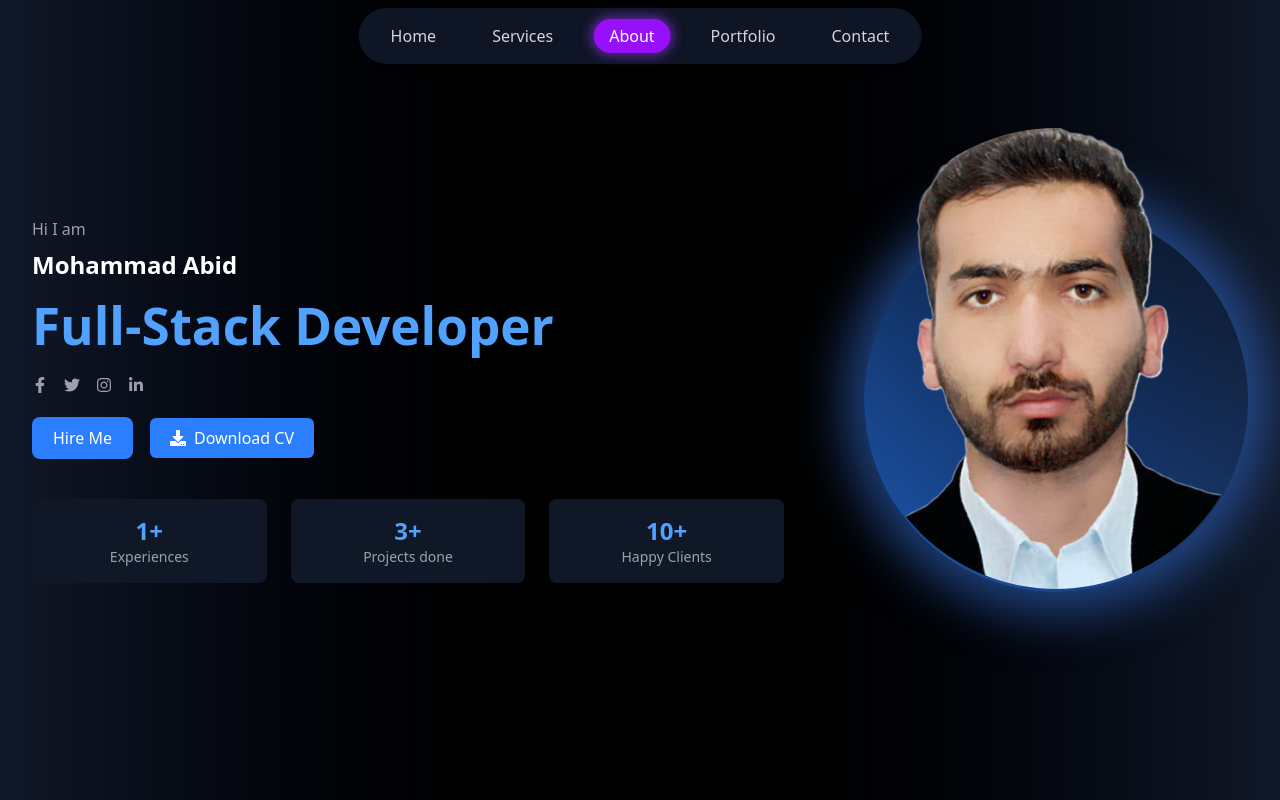
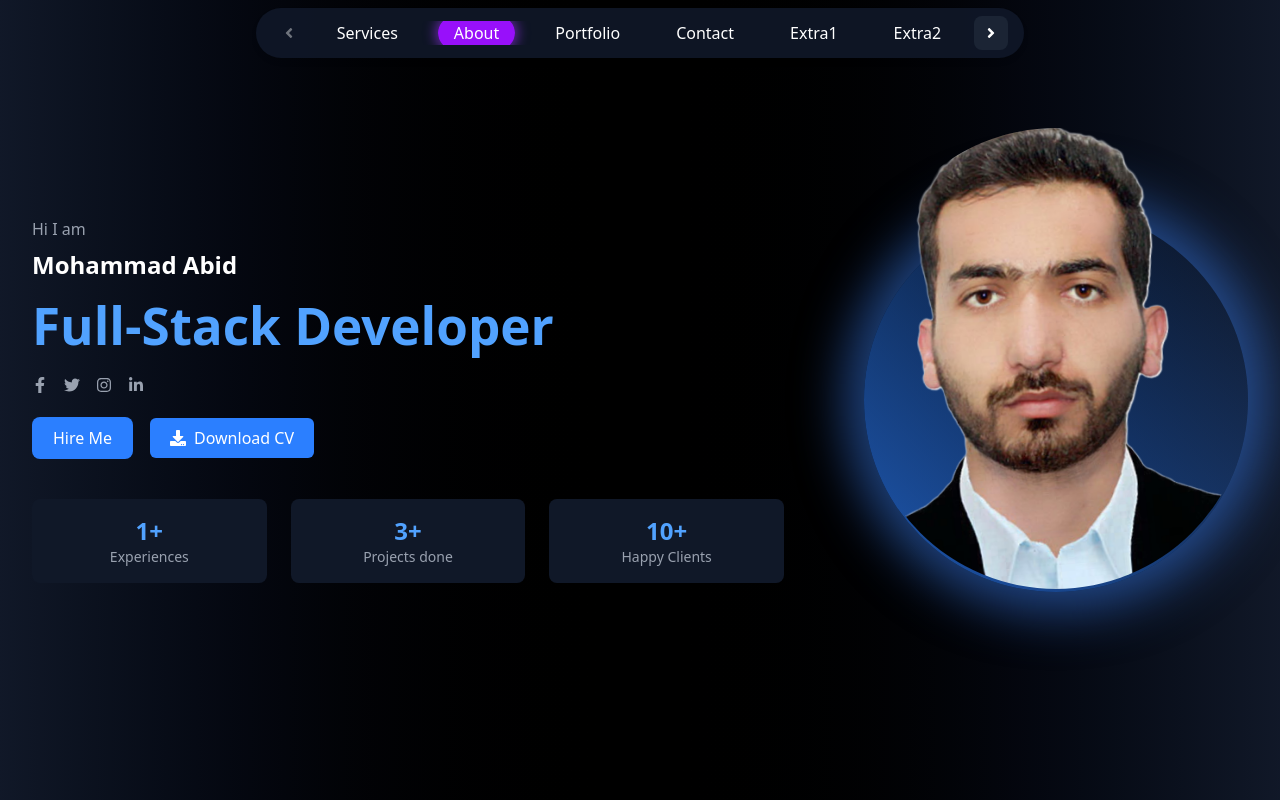
Before and after one commit to MohammadAbid1234/PortfolioMay2024, a React (Vite) app: page /PortfolioMay2024/main in a window 1280 px wide. Shown: the top 800 px of the page. Built offline with nearby package versions, Linux system fonts and the light colour scheme.

Commit message:
Update something

```diff
--- a/src/components/HomePage.jsx
+++ b/src/components/HomePage.jsx
@@ -1,6 +1,7 @@
 import { useEffect, useMemo, useState } from 'react';
 import { FaDownload, FaFacebookF, FaInstagram, FaLinkedinIn, FaTwitter } from 'react-icons/fa';
 import AbidImage from '/abid2.png';
+import Navbar from './Navbar';
 
 export default function BottomNav() {
   const [active, setActive] = useState('home');
@@ -12,6 +13,9 @@ export default function BottomNav() {
       { id: 'services', label: 'Services' },
       { id: 'about', label: 'About' },
       { id: 'portfolio', label: 'Portfolio' },
+      { id: 'contact', label: 'Contact' },
+      { id: 'contact', label: 'Contact' },
+      { id: 'contact', label: 'Contact' },
       { id: 'contact', label: 'Contact' },
     ],
     []
@@ -62,11 +66,14 @@ export default function BottomNav() {
     };
   }, [links]);
 
+
+
+
   return (
     <section
       id="home"
       className=" pt-10 md:pt-0  bg-gradient-to-r from-gray-900 via-black to-gray-900  bg-black text-white min-h-screen flex flex-col justify-center px-8 ">
-      <nav
+      {/* <nav
         className={` fixed left-1/2 transform -translate-x-1/2 bg-gray-900/90 px-4 py-4 rounded-full shadow-md z-50 transition-all duration-500 ${
           isTop ? 'top-2' : 'bottom-4 '
         }`}>
@@ -86,7 +93,13 @@ export default function BottomNav() {
             </li>
           ))}
         </ul>
-      </nav>
+      </nav> */}
+   {/* pass active in below component
+          */}
+
+
+<Navbar active={active} isTop={isTop} links={links} />
+
       {/* <p>abid</p> */}
       {/* Hero content */}
       <div className="   flex flex-col md:flex-row items-center justify-between gap-10 md:gap-20 py-12 ">
--- /dev/null
+++ b/src/components/Navbar.jsx
@@ -0,0 +1,103 @@
+import { useRef, useState, useEffect, useMemo } from "react";
+import { FaAngleLeft, FaAngleRight } from "react-icons/fa";
+
+export default function Navbar({ active, isTop }) {
+  const scrollRef = useRef(null);
+  const [canScrollLeft, setCanScrollLeft] = useState(false);
+  const [canScrollRight, setCanScrollRight] = useState(false);
+
+  const links = useMemo(
+    () => [
+      { id: "home", label: "Home" },
+      { id: "services", label: "Services" },
+      { id: "about", label: "About" },
+      { id: "portfolio", label: "Portfolio" },
+      { id: "contact", label: "Contact" },
+      { id: "extra1", label: "Extra1" },
+      { id: "extra2", label: "Extra2" },
+      { id: "extra3", label: "Extra3" },
+    ],
+    []
+  );
+
+  const checkScroll = () => {
+    if (!scrollRef.current) return;
+    const { scrollLeft, scrollWidth, clientWidth } = scrollRef.current;
+    setCanScrollLeft(scrollLeft > 0);
+    setCanScrollRight(scrollLeft + clientWidth < scrollWidth);
+  };
+
+  useEffect(() => {
+    checkScroll();
+    window.addEventListener("resize", checkScroll);
+    return () => window.removeEventListener("resize", checkScroll);
+  }, []);
+
+  const scroll = (direction) => {
+    if (!scrollRef.current) return;
+    const scrollAmount = 150;
+    scrollRef.current.scrollBy({
+      left: direction === "left" ? -scrollAmount : scrollAmount,
+      behavior: "smooth",
+    });
+    setTimeout(checkScroll, 200);
+  };
+
+  return (
+    <nav
+      className={`fixed left-1/2 transform -translate-x-1/2 bg-gray-900/90 px-4 py-2 rounded-full shadow-md z-50 transition-all duration-500 ${
+        isTop ? "top-2" : "bottom-4"
+      } w-full max-w-md sm:max-w-xl md:max-w-3xl`}
+    >
+      <div className="flex items-center justify-between gap-2">
+        {/* Left Arrow OUTSIDE list */}
+        <button
+          onClick={() => scroll("left")}
+          disabled={!canScrollLeft}
+          className={`p-2 rounded-full ${
+            canScrollLeft
+              ? "bg-gray-800/80 hover:bg-gray-700 text-white"
+              : "opacity-40 cursor-not-allowed"
+          }`}
+        >
+          <FaAngleLeft />
+        </button>
+
+        {/* Scrollable Nav */}
+        <ul
+          ref={scrollRef}
+          className="flex gap-3 sm:gap-4 md:gap-6 whitespace-nowrap overflow-hidden flex-1 justify-center"
+          onScroll={checkScroll}
+        >
+          {links.map((link) => (
+            <li key={link.id} className="flex-shrink-0">
+              <a
+                href={`#${link.id}`}
+                className={`px-3 sm:px-4 py-1 sm:py-1.5 rounded-full transition-all duration-300 ${
+                  active === link.id
+                    ? "bg-purple-600 text-white shadow-[0_0_12px_3px_rgba(147,51,234,0.6)]"
+                    : "hover:bg-purple-400 hover:text-white"
+                }`}
+              >
+                {link.label}
+              </a>
+            </li>
+          ))}
+        </ul>
+
+        {/* Right Arrow OUTSIDE list */}
+        <button
+          onClick={() => scroll("right")}
+          disabled={!canScrollRight}
+          className={`p-2 rounded-full ${
+            canScrollRight
+              ? "bg-gray-800/80 hover:bg-gray-700 text-white"
+              : "opacity-40 cursor-not-allowed"
+          }`}
+        >
+          <FaAngleRight />
+        </button>
+      </div>
+    </nav>
+  );
+}
```
